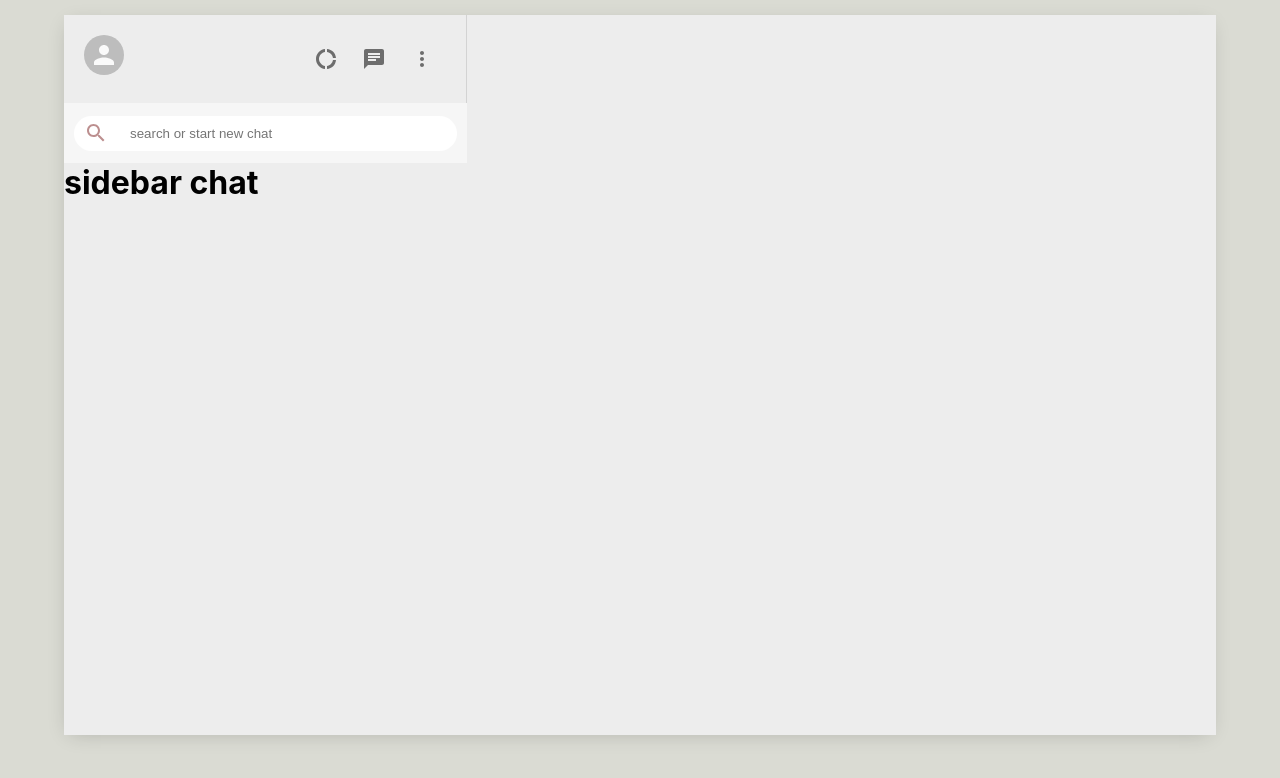
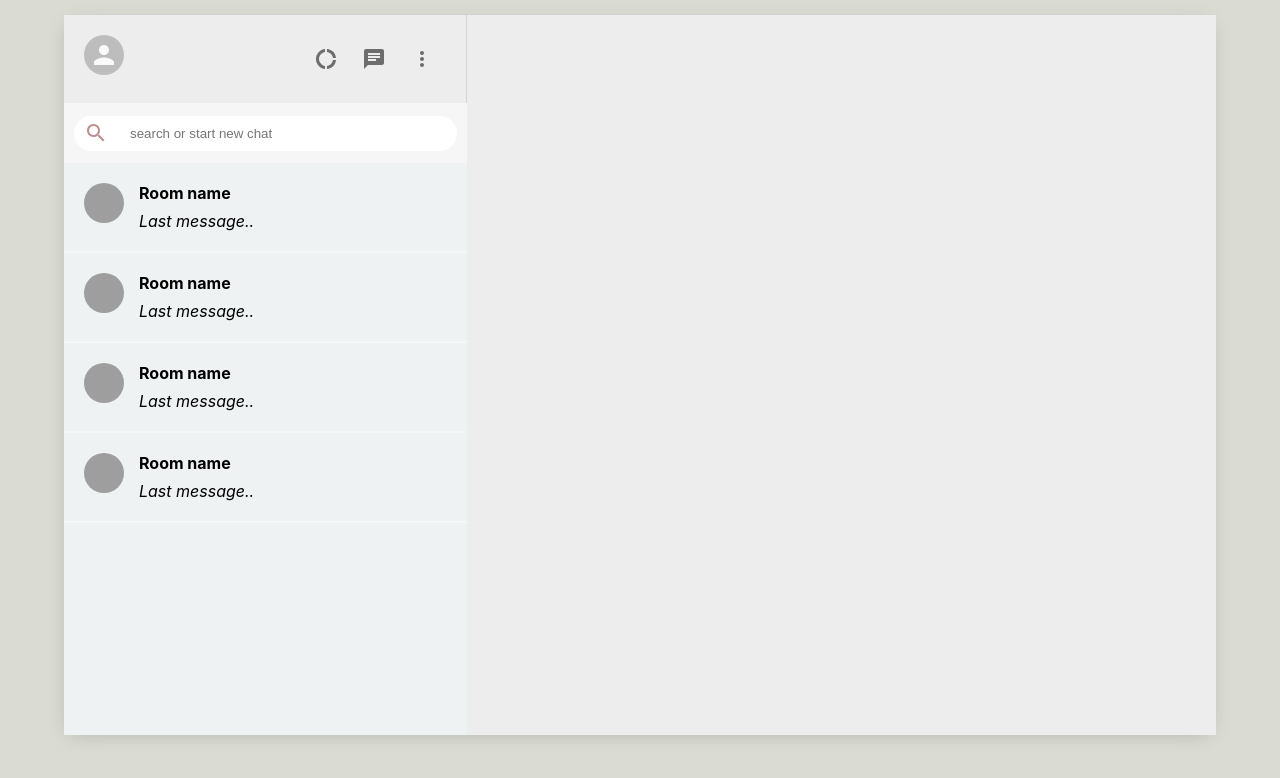
Before and after one commit to sumit9mishra/whatsapp-clone, a React (Create React App) app: page / in a window 1280 px wide. Shown: the top 778 px of the page. Built offline with nearby package versions, Linux system fonts and the light colour scheme; grey boxes are pictures that could not be loaded.

Commit message:
third commit

```diff
--- a/src/Sidebar.css
+++ b/src/Sidebar.css
@@ -46,3 +46,8 @@
     padding:10px;
 
 }
+.sidebar__chats{
+    flex:1;
+    background-color: rgb(238, 242, 243);
+    overflow:scroll;
+}
--- a/src/Sidebar.js
+++ b/src/Sidebar.js
@@ -5,7 +5,7 @@ import DonutLargeIcon from '@material-ui/icons/DonutLarge';
 import ChatIcon from '@material-ui/icons/Chat';
 import MoreVertIcon from '@material-ui/icons/MoreVert';
 import { SearchOutlined } from '@material-ui/icons'
-// import SidebarChat from './SidebarChat'
+import SidebarChat from './SidebarChat'
 
 
 
@@ -33,9 +33,10 @@ function Sidebar() {
                </div>
            </div>
            <div className="sidebar__chats">
-               <h1>sidebar chat</h1>
-
-               {/* <SidebarChat/> */}
+                <SidebarChat/>
+                <SidebarChat/>
+                <SidebarChat />
+                <SidebarChat />
 
            </div>
 
--- /dev/null
+++ b/src/SidebarChat.css
@@ -0,0 +1,19 @@
+.sidebarChat{
+    display:flex;
+    padding:20px;
+    cursor:pointer ;
+    border-bottom:2px solid #f6f6f6
+}
+
+.sidebarChat:hover{
+    background-color: #d3cfcf;
+}
+
+.sidebarChat__info{
+    margin-left:15px;
+}
+
+.sidebarChat__info>h2{
+    font-size:16px;
+    margin-bottom:8px;
+}
--- /dev/null
+++ b/src/SidebarChat.js
@@ -0,0 +1,27 @@
+import React,{useState,useEffect}  from 'react'
+import './SidebarChat.css'
+import { Avatar } from '@material-ui/core'
+
+function SidebarChat() {
+    const [seed,setSeed]=useState('');
+    useEffect(()=>{
+       setSeed(Math.floor(
+            Math.random()*1000)
+        )
+
+    },[])
+    return (
+        <div className = 'sidebarChat'>
+            <Avatar src= {`https://avatars.dicebear.com/api/human/${seed}.svg`}/>
+            <div className="sidebarChat__info">
+                <h2>Room name</h2>
+                <p><em>Last message..</em></p>
+
+            </div>
+
+
+        </div>
+    )
+}
+
+export default SidebarChat
```
